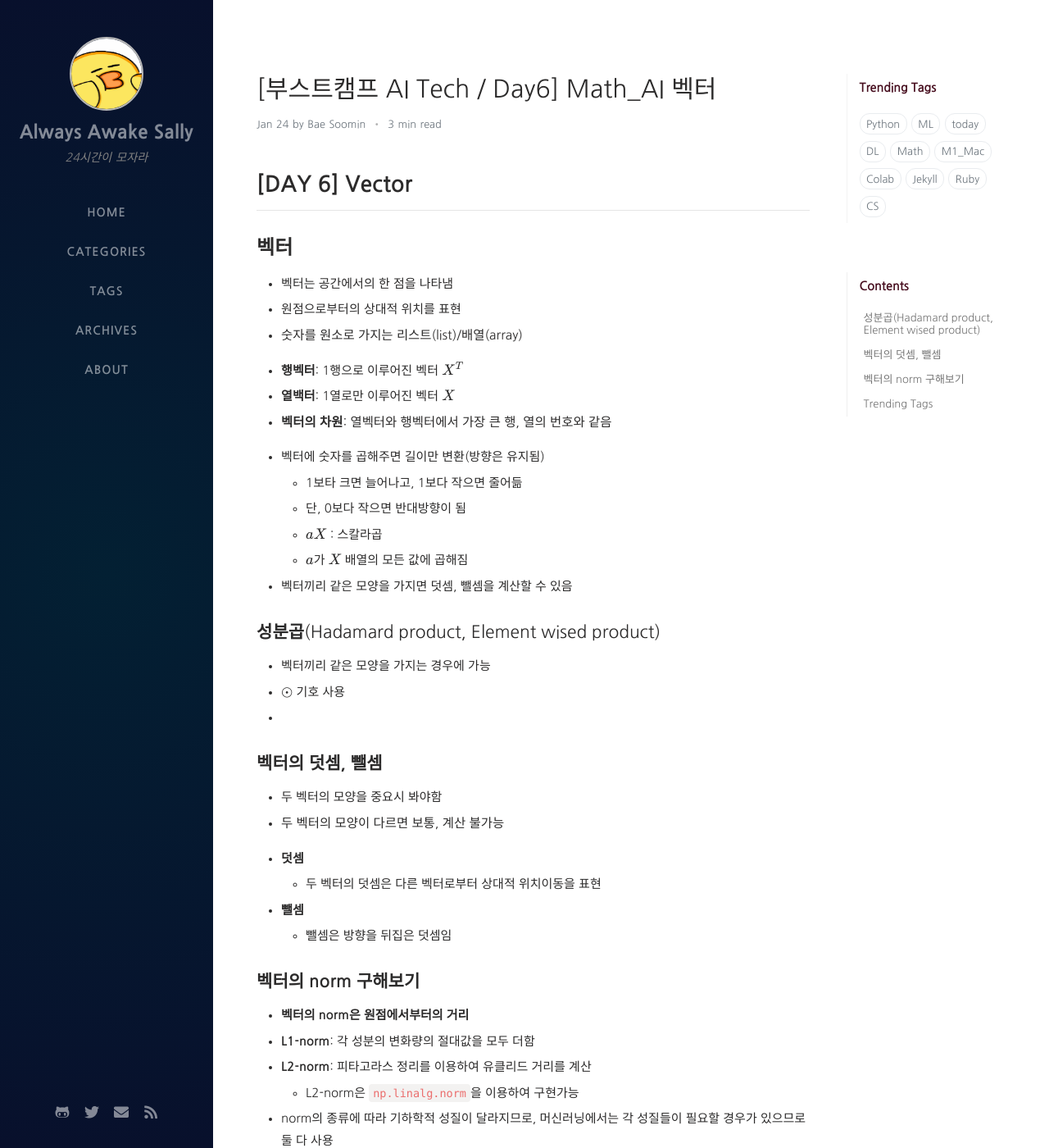
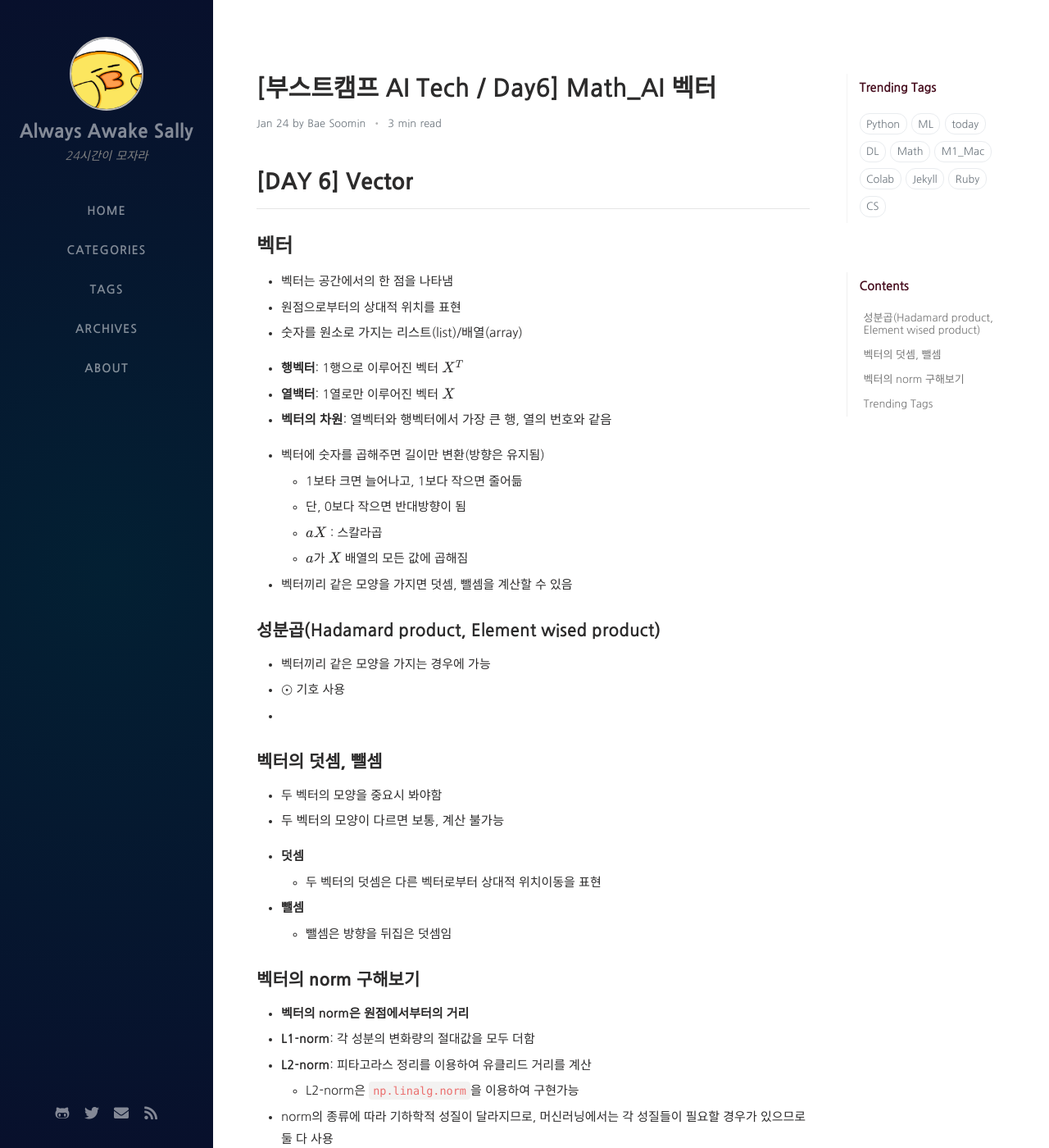
Before and after one commit to bsm8734/bsm8734.github.io, a Jekyll site: the page built from _posts/NAVER_BoostCamp_AI_Tech/AI_Math/Day006/2021-01-25-bc-d006-2-aimath-vector.md, in a window 1280 px wide and 1400 px high. Shown: the whole window at 82% size. Built offline with Jekyll 4.4.1, drawn with Linux system fonts in a browser that asks for light colours; nearby versions of some CDN libraries; formulas are drawn with MathJax 3; comment, search, counter and statistics services are not loaded.

Commit message:
Update CSS

```diff
--- a/assets/css/_addon/main.scss
+++ b/assets/css/_addon/main.scss
@@ -51,7 +51,7 @@
 }
 
 body {
-  line-height: 1.5rem;
+  line-height: 1.35rem;
   background: var(--body-bg);
   color: var(--text-color);
   -webkit-font-smoothing: antialiased;
@@ -434,7 +434,7 @@
   display: none;
   font-size: 1.1rem;
   font-weight: 600;
-  font-family: 'Gothic A1', 'Roboto', sans-serif;
+  font-family: 'Nanum Gothic', 'Noto Sans KR', 'Open Sans', sans-serif;
   color: var(--topbar-text-color);
   text-align: center;
   width: 70%;
--- a/assets/css/_addon/module.scss
+++ b/assets/css/_addon/module.scss
@@ -39,7 +39,7 @@
 }
 
 %heading {
-  font-weight: 500;
+  font-weight: 700;
   font-family: 'Nanum Gothic', 'Noto Sans KR', 'Open Sans', sans-serif;
   // font-family: 'Lato', 'Microsoft Yahei', sans-serif;
 }
@@ -94,6 +94,11 @@
   color: #470e1f;
 }
 
+@mixin bold {
+  font-weight: 700;
+  color: #470e1f;
+}
+
 @mixin label($font-size: 1rem, $font-weight: 600, $color: #470e1f) {
   color: $color;
   font-size: $font-size;
```
Also changed, not shown: 1 other file.
